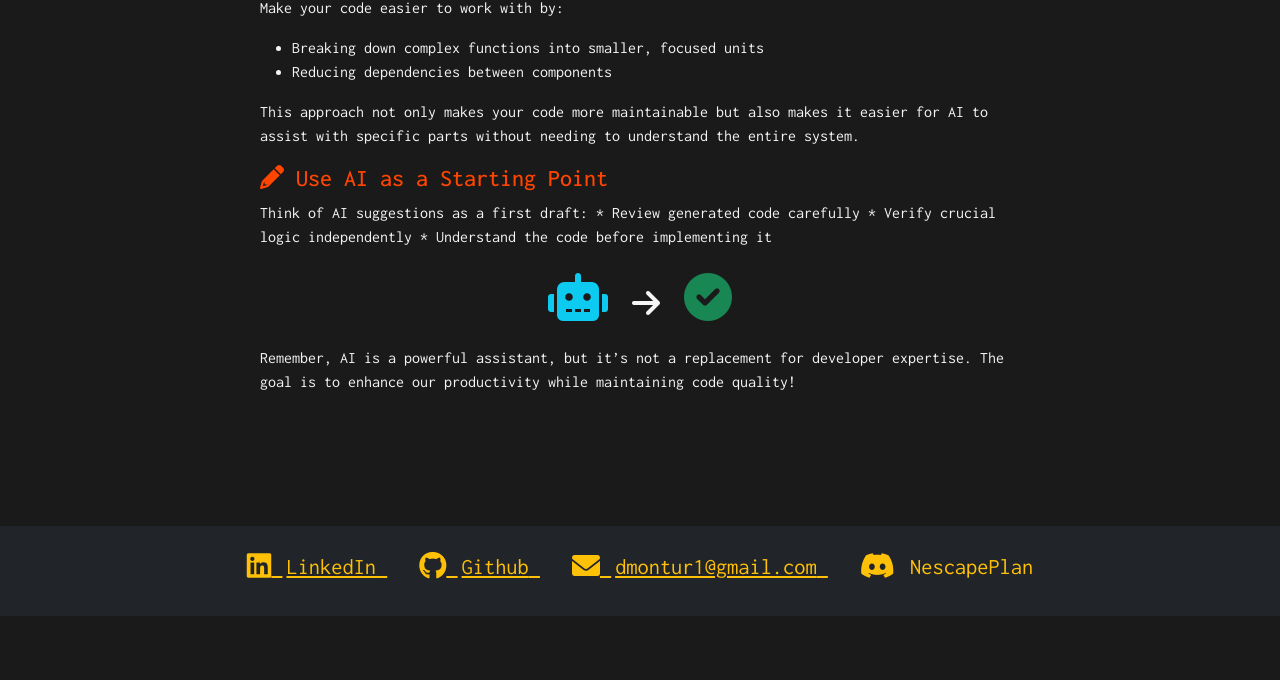
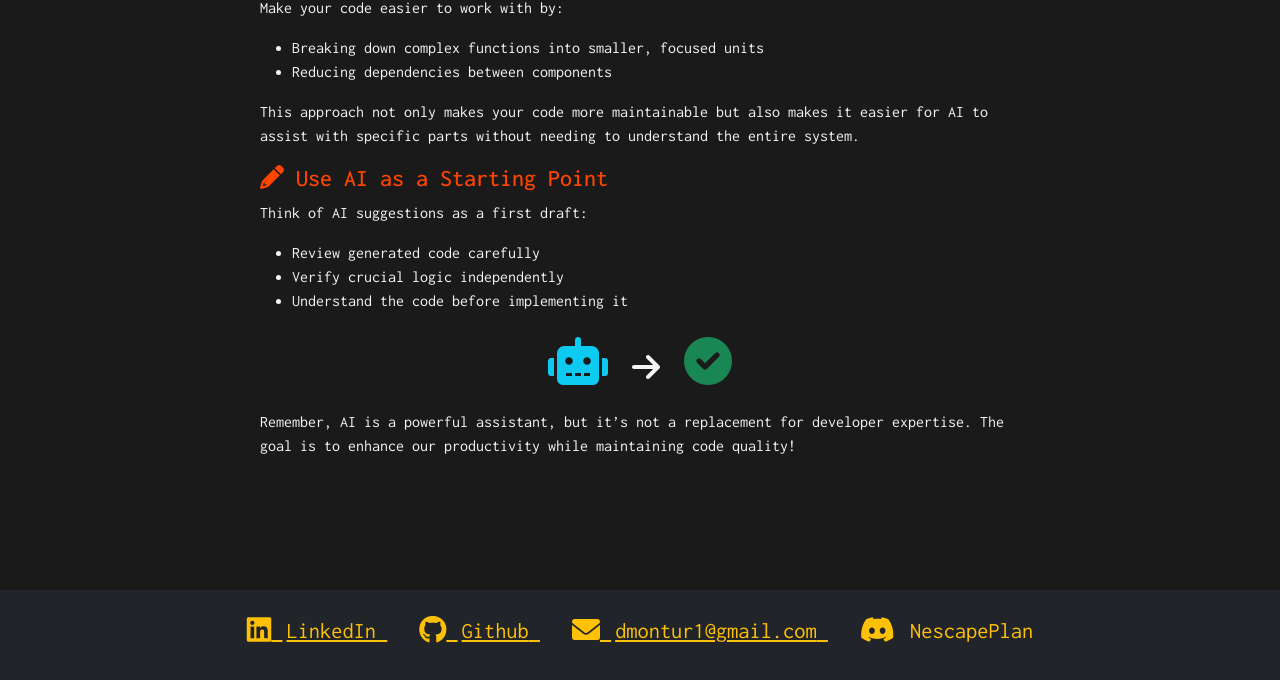
Before and after one commit to drmDev/drmDev.github.io, a Jekyll site: the page built from _posts/2025-02-22-effective-ai-interaction.md, in a window 1280 px wide and 900 px high, scrolled down 1257 px, cut to the strip 220-900 px from the top of the window. Built offline with Jekyll 4.4.1, drawn with Linux system fonts in a browser that asks for light colours; before the commit the page ends 2093 px from its top, so only the background shows below that.

Commit message:
bug fix style

```diff
--- a/_posts/2025-02-22-effective-ai-interaction.md
+++ b/_posts/2025-02-22-effective-ai-interaction.md
@@ -46,12 +46,17 @@
 * Reducing dependencies between components
 
 This approach not only makes your code more maintainable but also makes it easier for AI to assist with specific parts without needing to understand the entire system.
+{: .text-justify}
 
 ### <i class="fas fa-pencil-alt"></i> Use AI as a Starting Point
+{: .section-heading}
+
 Think of AI suggestions as a first draft:
+
 * Review generated code carefully
 * Verify crucial logic independently
 * Understand the code before implementing it
+{: .bullet-list}
 
 <div class="text-center my-4">
     <i class="fas fa-robot fa-3x text-info"></i>
@@ -60,3 +65,4 @@
 </div>
 
 Remember, AI is a powerful assistant, but it's not a replacement for developer expertise. The goal is to enhance our productivity while maintaining code quality!
+{: .text-justify}
```
